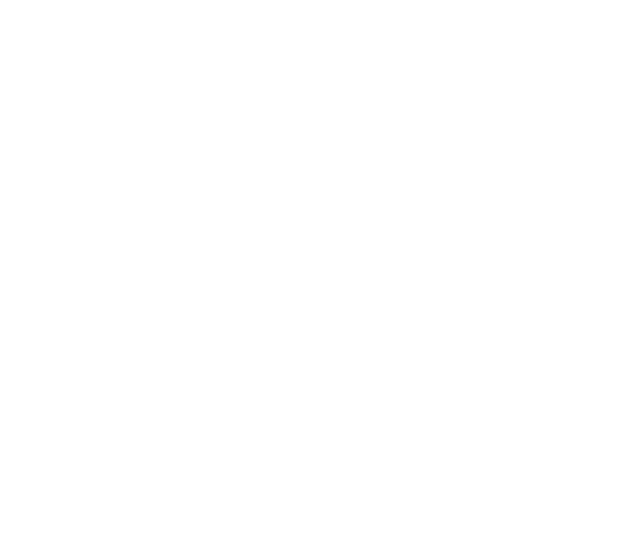
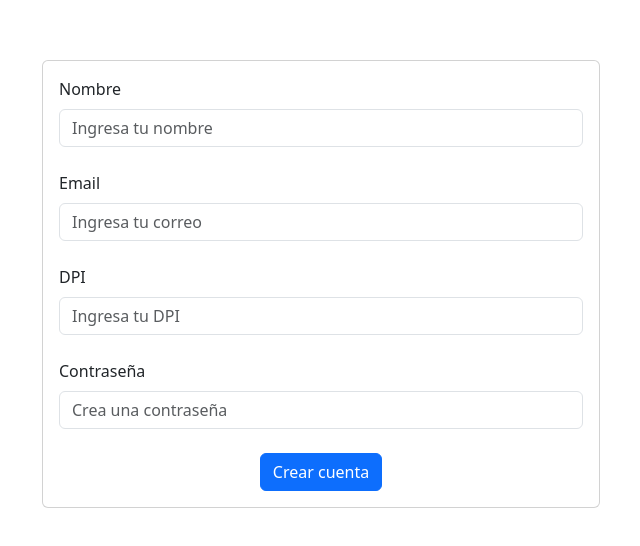
Before and after one commit to DataBase18/DWT3FRONTEND, a React (Create React App) app: page /Register in a window 1280 px wide. Before the commit this address had no page. Shown: the part 116-662 px from the top of the page, without its empty margins (319-959 px from the left). Built offline with nearby package versions, Linux system fonts and the light colour scheme.

Commit message:
Se termina el flujo de crear cuenta, ya funcinoa la tarea 3

```diff
--- a/src/index.js
+++ b/src/index.js
@@ -7,6 +7,7 @@ import { Home } from './Home/Home';
 import 'bootstrap/dist/css/bootstrap.min.css';
 import { SessionContextProvider } from './context/SessionContext';
 import { BrowserRouter as Router, Routes, Route } from 'react-router-dom'; // Cambiado a BrowserRouter
+import { RegisterScreen } from './register/RegisterScreen';
 
 
 const root = ReactDOM.createRoot(document.getElementById('root'));
@@ -15,7 +16,9 @@ root.render(
     <Router>
       <Routes>
         <Route path="/" element={<Login />} />
+        <Route path="/Login" element={<Login />} />
         <Route path="/Home" element={<Home />} />
+        <Route path="/Register" element={<RegisterScreen />} />
       </Routes>
     </Router>
   </SessionContextProvider>
--- a/src/login/LoginScreen.jsx
+++ b/src/login/LoginScreen.jsx
@@ -6,7 +6,7 @@ import {ErrorModel} from '../models/ErrorModel.js'
 import { Spinner } from 'react-bootstrap'; // Importa el Spinner de Bootstrap
 import Swal from 'sweetalert2'; // Importa SweetAlert
 import { SessionContext } from '../context/SessionContext.js';
-import { useNavigate } from 'react-router-dom';
+import { Link, useNavigate } from 'react-router-dom';
 
 
 export function Login() {
@@ -30,10 +30,14 @@ export function Login() {
         text: responseLogin.message,
       });
     } else {
-      state.setUser("Abner")
+      state.setUser(responseLogin.name)
       navigate("/Home")
     }
     setLoading(false);
+  }
+
+  const registerNavigateHandle = (e) => {
+    navigate("/Register")
   }
 
   return (
@@ -77,6 +81,13 @@ export function Login() {
               }
             </Button>
           </Container>
+
+          <br />
+
+          <Button variant="secondary" onClick={registerNavigateHandle}>
+              Registrarme
+          </Button>
+
         </Form>
       </Col>
     </Container>
--- /dev/null
+++ b/src/register/RegisterScreen.jsx
@@ -0,0 +1,115 @@
+import { useState } from "react";
+import { Container, Form } from "react-bootstrap";
+import {Card} from "react-bootstrap"
+import {Button} from "react-bootstrap"
+import {Spinner} from "react-bootstrap"
+import { createAccount } from '../services/UserService.js';
+import { ErrorModel } from "../models/ErrorModel.js";
+import Swal from 'sweetalert2'; // Importa SweetAlert
+import { useNavigate } from "react-router-dom";
+
+export function RegisterScreen () {
+
+  const [name, setName] = useState();
+  const [email, setEmail] = useState()
+  const [dpi, setDpi] = useState()
+  const [password, setPassword] = useState()
+  const [loadingCreateAccount , setLoadingCreateAccount]  =useState(false)
+  const navigator = useNavigate()
+
+  const registerHandle = async (e) => {
+    e.preventDefault()
+    setLoadingCreateAccount(true);
+    const responseCreateAccount  = await createAccount(name, email, dpi, password);
+
+    if(responseCreateAccount instanceof ErrorModel){
+      Swal.fire({
+        icon: 'error',
+        title: 'Error al crear la cuenta',
+        text: responseCreateAccount.message,
+      });
+    }else {
+      Swal.fire({
+        icon: 'success',
+        title: 'Se creo la cuenta correctamente',
+        text: "Por favor, ve a login para iniciar sesion",
+
+      }).then((result) => {
+        if (result.isConfirmed) {
+          navigator("/Login");
+        }
+      });
+    }
+    setLoadingCreateAccount(false)
+  }
+
+  return (
+    <Container className="d-flex justify-content-center  align-items-center  min-vh-100 ">
+      <Card className="w-50">
+        <Card.Body>
+          <Form  onSubmit={registerHandle}>
+            <Form.Group>
+              <Form.Label>Nombre</Form.Label>
+              <Form.Control
+                placeholder="Ingresa tu nombre"
+                value={name}
+                onChange={
+                  (e) => setName(e.target.value)
+                }
+                required
+              ></Form.Control>
+            </Form.Group>
+            <br />
+            <Form.Group>
+              <Form.Label>Email</Form.Label>
+              <Form.Control
+                type="email"
+                placeholder="Ingresa tu correo"
+                value={email}
+                onChange={
+                  (e) => setEmail(e.target.value)
+                }
+                required
+              ></Form.Control>
+            </Form.Group>
+            <br />
+            <Form.Group>
+              <Form.Label>DPI</Form.Label>
+              <Form.Control
+                type="number"
+                placeholder="Ingresa tu DPI"
+                value={dpi}
+                onChange={
+                  (e) => setDpi(e.target.value)
+                }
+                required
+              ></Form.Control>
+            </Form.Group>
+            <br />
+            <Form.Group>
+              <Form.Label>Contraseña</Form.Label>
+              <Form.Control
+                type="password"
+                placeholder="Crea una contraseña"
+                value={password}
+                onChange={
+                  (e) => setPassword(e.target.value)
+                }
+                required
+              ></Form.Control>
+            </Form.Group>
+
+             <br />
+
+             <Container className="d-flex justify-content-center">
+                {
+                  loadingCreateAccount ?  <Spinner animation="border" size="sm" />  :
+                  <Button  type="submit"   >Crear cuenta</Button>
+                }
+             </Container>
+          </Form>
+        </Card.Body>
+      </Card>
+    </Container>
+  );
+}
--- a/src/services/UserService.js
+++ b/src/services/UserService.js
@@ -12,6 +12,34 @@ export const login = async (email, password) => {
       },
       body: JSON.stringify({
         "email": email,
+        "password": password
+      }),
+    });
+
+    if (!response.ok) {
+      const errorData = await response.json();
+      return new ErrorModel(errorData.error || 'Error al efectuar el proceso');
+    }
+
+    const data = await response.json();
+    return UserModel.fromJson(data);
+  } catch (error) {
+    return new ErrorModel('Ocurrio un error local al parsear la respuesta del servicio: '+error);
+  }
+};
+
+// Servicio para login de usuario
+export const createAccount = async (name, email, dpi, password) => {
+  try {
+    const response = await fetch(`${API_URL}/register`, {
+      method: 'POST',
+      headers: {
+        'Content-Type': 'application/json',
+      },
+      body: JSON.stringify({
+        "name": name,
+        "email": email,
+        "dpi": dpi,
         "password": password
       }),
     });
@@ -52,27 +80,6 @@ export const getUser = async (userId) => {
 };
 
 // Servicio para crear un nuevo usuario
-export const createUser = async (userData) => {
-  try {
-    const response = await fetch(`${API_BASE_URL}/create`, {
-      method: 'POST',
-      headers: {
-        'Content-Type': 'application/json',
-      },
-      body: JSON.stringify(userData),
-    });
-
-    if (!response.ok) {
-      const errorData = await response.json();
-      throw new Error(errorData.message || 'Error al crear usuario');
-    }
-
-    const data = await response.json();
-    return data;  // Retorna el usuario creado o la confirmación
-  } catch (error) {
-    return { error: error.message };
-  }
-};
 
 
 */
```
